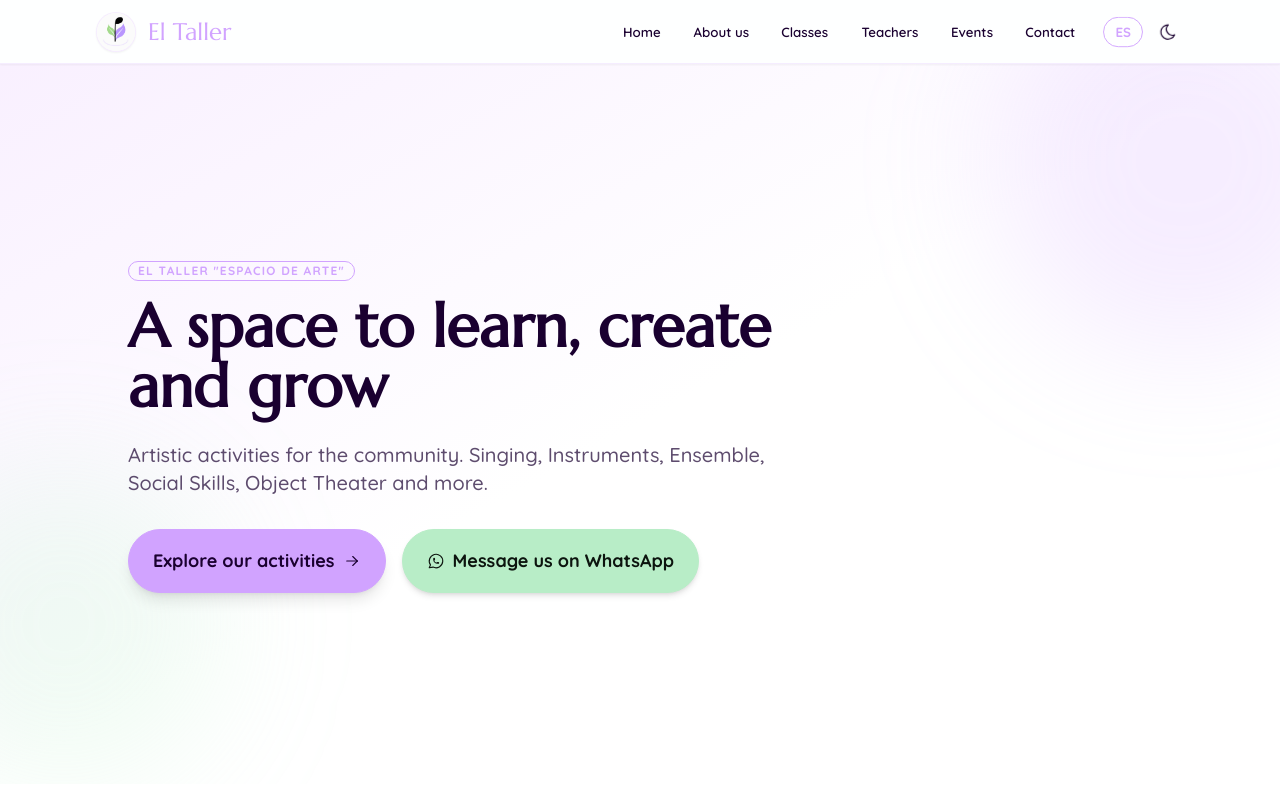
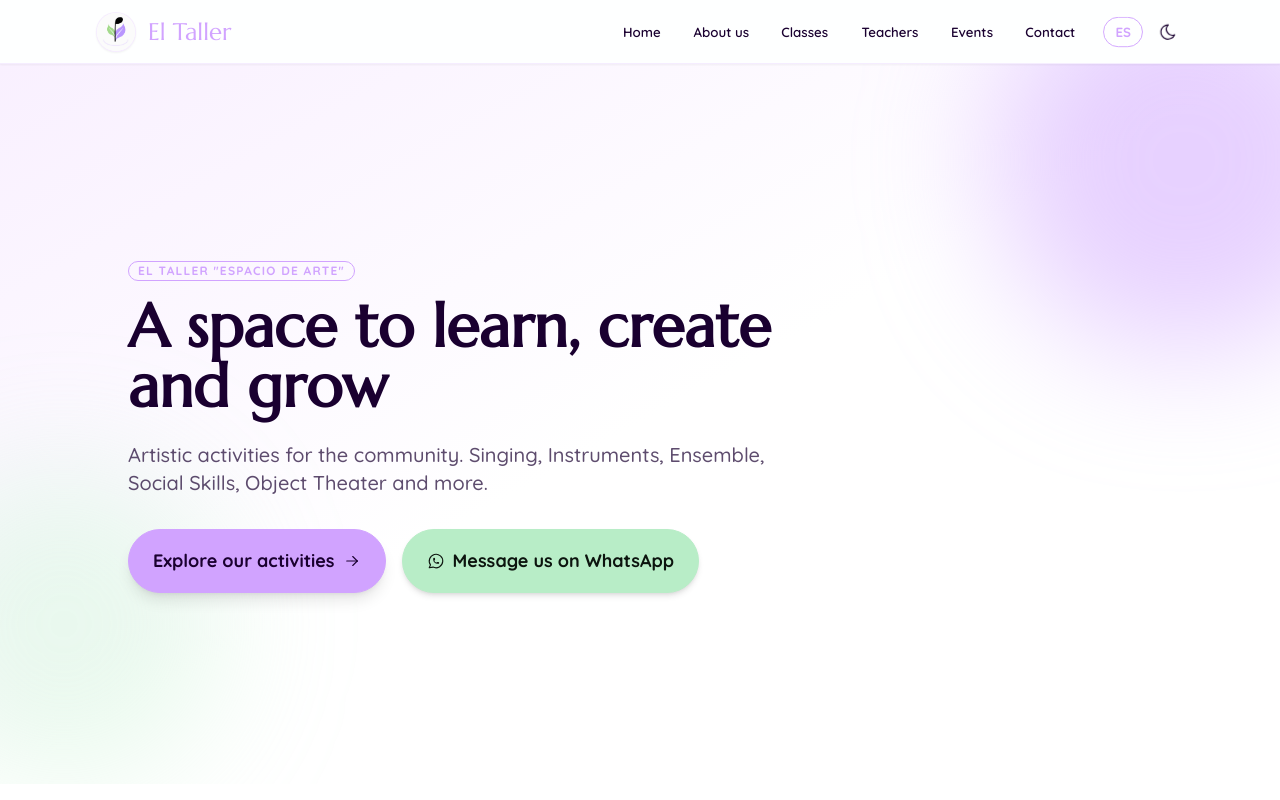
Before and after one commit to riverofrancisco/eltaller, a Next.js app in the folder eltaller/: page /en in a window 1280 px wide. Shown: the top 800 px of the page. Built offline with nearby package versions, Linux system fonts and the light colour scheme.

Commit message:
blur-background-added

```diff
--- a/eltaller/app/[lang]/actividades/[slug]/page.tsx
+++ b/eltaller/app/[lang]/actividades/[slug]/page.tsx
@@ -124,8 +124,8 @@ export default async function ActividadDetailPage({
       >
         {/* Decoración de fondo */}
         <div className="absolute inset-0 pointer-events-none overflow-hidden">
-          <div className="absolute -top-16 -right-16 w-72 h-72 bg-primary/10 rounded-full blur-3xl" />
-          <div className="absolute bottom-0 -left-16 w-64 h-64 bg-secondary/10 rounded-full blur-3xl" />
+          <div className="absolute -top-16 -right-16 w-72 h-72 bg-primary/30 dark:bg-primary/10 rounded-full blur-3xl" />
+          <div className="absolute bottom-0 -left-16 w-64 h-64 bg-secondary/30 dark:bg-secondary/10 rounded-full blur-3xl" />
         </div>
 
         <div className="container-max relative z-10">
--- a/eltaller/app/[lang]/page.tsx
+++ b/eltaller/app/[lang]/page.tsx
@@ -22,8 +22,8 @@ export default async function HomePage({
       <section className="relative min-h-[90vh] flex items-center overflow-hidden bg-gradient-to-br from-base-200 via-base-100 to-base-100">
         {/* Background decoration */}
         <div className="absolute inset-0 pointer-events-none overflow-hidden">
-          <div className="absolute -top-24 -right-24 w-96 h-96 bg-primary/20 rounded-full blur-3xl" />
-          <div className="absolute bottom-0 -left-24 w-80 h-80 bg-secondary/20 rounded-full blur-3xl" />
+          <div className="absolute -top-24 -right-24 w-96 h-96 bg-primary/50 dark:bg-primary/20 rounded-full blur-3xl" />
+          <div className="absolute bottom-0 -left-24 w-80 h-80 bg-secondary/30 dark:bg-secondary/20 rounded-full blur-3xl" />
         </div>
 
         <div className="container-max section-padding w-full relative z-10">
```
